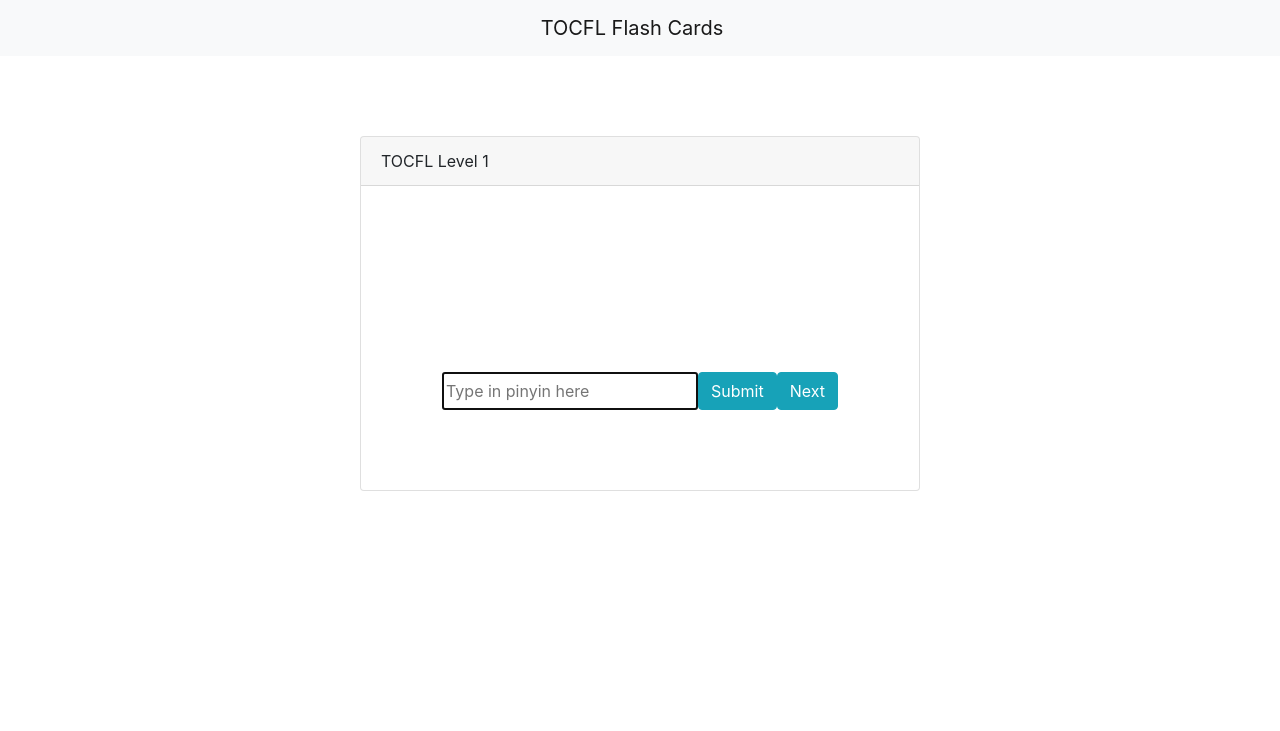
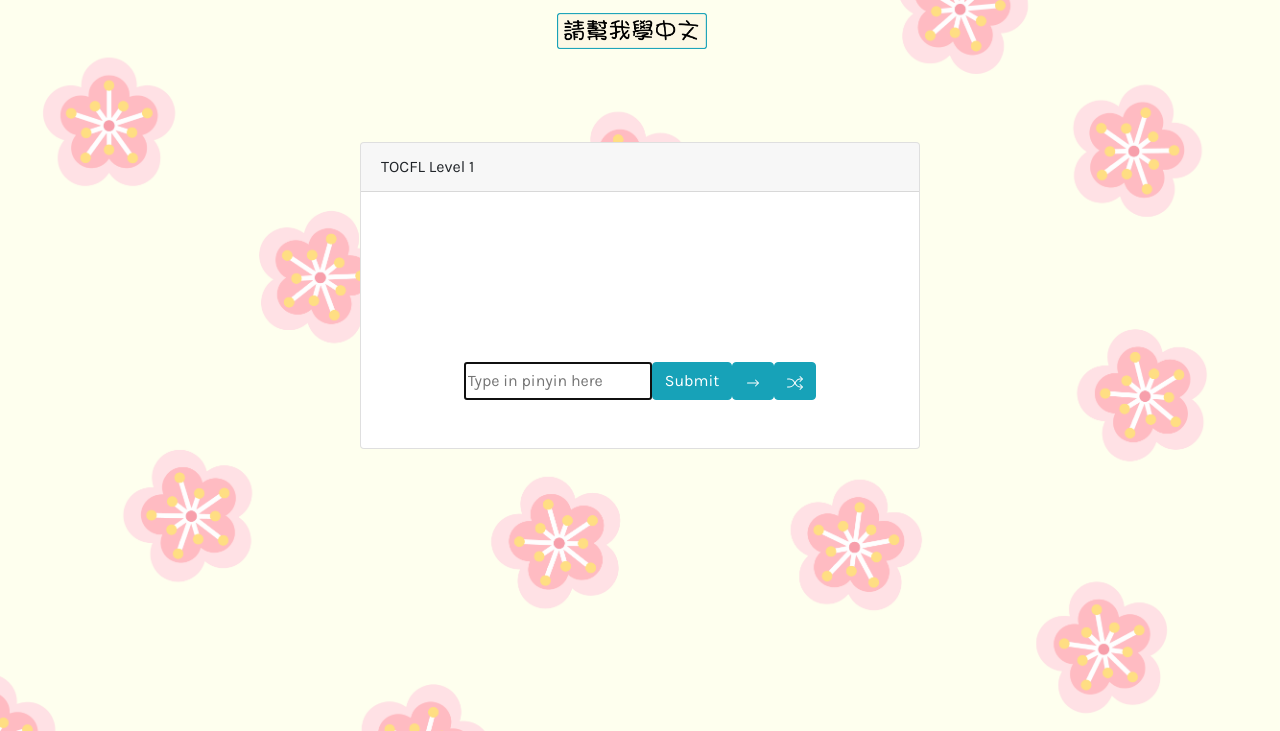
Before and after one commit to cartochien/tocfl_flashcards, a Flask app: page /cards?level=1 in a window 1280 px wide. Shown: the top 731 px of the page. Run offline with Flask 2, Linux system fonts and the light colour scheme; data that the repository does not hold is empty; some libraries are stand-ins or nearby versions.

Commit message:
Added shuffle button and updated background

```diff
--- a/public/css/style.css
+++ b/public/css/style.css
@@ -1,12 +1,26 @@
+.cc-background {
+  background-image: url('/public/img/background.png');
+  background-repeat: no-repeat;
+  background-attachment: fixed;
+  background-size: cover;
+}
+
 .cc-index-card {
     width: 40rem;
     padding-top: 2rem;
     padding-bottom: 4rem;
     margin-top: 5rem;
+    font-family: 'Karla', sans-serif;
 }
+
+/*.cc-title {
+    height: 15px;
+    width: 25px;
+}*/
 
 .cc-index-text {
     padding-bottom: 1rem;
+    font-family: 'Karla', sans-serif;
 }
 
 .cc-index-bottom-buttons{
@@ -16,6 +30,43 @@
 
 }
 
-body {
+.cc-card-header {
+    font-family: 'Karla', sans-serif;
+}
 
+.cc-vocab-body {
+    padding-top: 2rem;
+    padding-bottom: 3rem;
 }
+
+.cc-vocab-word {
+    padding-bottom: 0.5rem;
+    font-family: 'Noto Sans SC', sans-serif;
+}
+
+.cc-input-result {
+    font-family: 'Noto Sans SC', sans-serif;
+}
+
+.cc-vocab-answer {
+    font-family: 'Noto Sans SC', sans-serif;
+}
+
+.cc-text-field {
+    font-family: 'Karla', sans-serif;
+}
+
+.cc-submit-button {
+    font-family: 'Karla', sans-serif;
+}
+
+.cc-next-button {
+    font-family: 'Karla', sans-serif;
+    display: inline-block;
+    vertical-align: middle;
+}
+
+.cc-shuffle-button-icon {
+    display: inline-block;
+    vertical-align: middle;
+}
--- a/templates/cards.html
+++ b/templates/cards.html
@@ -7,23 +7,28 @@
     <link rel="shortcut icon" type="image/png" href="/public/img/favicon.png"/>
     <!-- Bootstrap CSS -->
     <link rel="stylesheet" href="https://stackpath.bootstrapcdn.com/bootstrap/4.4.1/css/bootstrap.min.css" integrity="sha384-Vkoo8x4CGsO3+Hhxv8T/Q5PaXtkKtu6ug5TOeNV6gBiFeWPGFN9MuhOf23Q9Ifjh" crossorigin="anonymous">
+    <link href="https://fonts.googleapis.com/css2?family=Karla&display=swap" rel="stylesheet">
+    <link href="https://fonts.googleapis.com/css2?family=Noto+Sans+SC&display=swap" rel="stylesheet">
+    <link rel="stylesheet" type="text/css" href="/public/css/style.css">
     <title>TOCFL Flash Cards</title>
   </head>
-  <body>
-    <nav class="navbar navbar-light bg-light justify-content-center">
-      <a class="navbar-brand" href="/">TOCFL Flash Cards</a>
+  <body class="cc-background">
+    <nav class="navbar navbar-light bg-transparent justify-content-center">
+      <a class="navbar-brand" href="/">
+        <img src="/public/img/logo.png" alt="Help Me Learn Chinese" style="width:150px;height:36px;">
+      </a>
     </nav>
 
     <div class="container h-100">
       <div class="row d-flex align-items-center">
         <div class="card mx-auto" style="width: 35rem; margin-top: 5rem;">
-          <div class="card-header d-flex justify-content-between">
+          <div class="card-header d-flex justify-content-between cc-card-header">
             <div class="text-left">TOCFL Level {{card_level}}</div>
             <div class="text-right cc-card-progress">&nbsp;</div>
           </div>
-          <div class="card-body" style="padding-top: 3rem; padding-bottom: 5rem;">
+          <div class="card-body cc-vocab-body">
             <div class="row justify-content-center">
-              <h2 class="card-title text-center cc-vocab-word" style="padding-bottom: 0.5rem;">&nbsp</h2>
+              <h2 class="card-title text-center cc-vocab-word">&nbsp;</h2>
             </div>
             <div class = "row justify-content-center d-block">
               <p class="text-center cc-input-result">&nbsp;</p>
@@ -33,7 +38,19 @@
               <div class="col d-flex text-center justify-content-center">
                 <input class="cc-text-field" type="text" placeholder="Type in pinyin here" autofocus>
                 <button type="button" class="btn btn-info cc-submit-button" onclick="submit_answer()">Submit</button>
-                <button type="button" class="btn btn-info cc-next-button" onclick="next_word()">Next</button>
+                <button type="button" class="btn btn-info cc-next-button" onclick="next_word()">
+                  <svg class="bi bi-arrow-right" width="1em" height="1em" viewBox="0 0 16 16" fill="currentColor" xmlns="http://www.w3.org/2000/svg">
+                    <path fill-rule="evenodd" d="M10.146 4.646a.5.5 0 01.708 0l3 3a.5.5 0 010 .708l-3 3a.5.5 0 01-.708-.708L12.793 8l-2.647-2.646a.5.5 0 010-.708z" clip-rule="evenodd"/>
+                    <path fill-rule="evenodd" d="M2 8a.5.5 0 01.5-.5H13a.5.5 0 010 1H2.5A.5.5 0 012 8z" clip-rule="evenodd"/>
+                  </svg>
+                  </button>
+                  <button type="button" class="btn btn-info cc-shuffle-button" onclick="shuffle_words()">
+                  <svg class="bi bi-shuffle cc-shuffle-button-icon" width="1em" height="1em" viewBox="0 0 16 16" fill="currentColor" xmlns="http://www.w3.org/2000/svg">
+                    <path fill-rule="evenodd" d="M12.646 1.146a.5.5 0 01.708 0l2.5 2.5a.5.5 0 010 .708l-2.5 2.5a.5.5 0 01-.708-.708L14.793 4l-2.147-2.146a.5.5 0 010-.708zm0 8a.5.5 0 01.708 0l2.5 2.5a.5.5 0 010 .708l-2.5 2.5a.5.5 0 01-.708-.708L14.793 12l-2.147-2.146a.5.5 0 010-.708z" clip-rule="evenodd"/>
+                    <path fill-rule="evenodd" d="M0 4a.5.5 0 01.5-.5h2c3.053 0 4.564 2.258 5.856 4.226l.08.123c.636.97 1.224 1.865 1.932 2.539.718.682 1.538 1.112 2.632 1.112h2a.5.5 0 010 1h-2c-1.406 0-2.461-.57-3.321-1.388-.795-.755-1.441-1.742-2.055-2.679l-.105-.159C6.186 6.242 4.947 4.5 2.5 4.5h-2A.5.5 0 010 4z" clip-rule="evenodd"/>
+                    <path fill-rule="evenodd" d="M0 12a.5.5 0 00.5.5h2c3.053 0 4.564-2.258 5.856-4.226l.08-.123c.636-.97 1.224-1.865 1.932-2.539C11.086 4.93 11.906 4.5 13 4.5h2a.5.5 0 000-1h-2c-1.406 0-2.461.57-3.321 1.388-.795.755-1.441 1.742-2.055 2.679l-.105.159C6.186 9.758 4.947 11.5 2.5 11.5h-2a.5.5 0 00-.5.5z" clip-rule="evenodd"/>
+                  </svg>
+                  </button>
                 </div>
               </div>
             </div>
@@ -41,75 +58,11 @@
         </div>
       </div>
     </body>
-
     <script src="https://code.jquery.com/jquery-3.1.1.min.js"></script>
     <script src="https://cdn.jsdelivr.net/npm/popper.js@1.16.0/dist/umd/popper.min.js" integrity="sha384-Q6E9RHvbIyZFJoft+2mJbHaEWldlvI9IOYy5n3zV9zzTtmI3UksdQRVvoxMfooAo" crossorigin="anonymous"></script>
     <script src="https://stackpath.bootstrapcdn.com/bootstrap/4.4.1/js/bootstrap.min.js" integrity="sha384-wfSDF2E50Y2D1uUdj0O3uMBJnjuUD4Ih7YwaYd1iqfktj0Uod8GCExl3Og8ifwB6" crossorigin="anonymous"></script>
     <script type="text/javascript">
     var selected_level = {{card_level}};
     </script>
- <!--  <script type="text/javascript">
-  var selected_level = {{card_level}};
-  var vocab_words;
-  var correct_answer = 0;
-  var index = 0;
-  var route = "data?level=" + selected_level;
-  var callback = function(returned_json) {
-  vocab_words = returned_json["cards"];
-  update_ui();
-  };
-  $.getJSON(route, callback);
-
-  //define method that is called when user hits submit button (you will want to use vocab_words and index vars)
-  function submit_answer(){
-  var pinyin = vocab_words[index]["Pinyin"];
-  var pinyin_no_tones = vocab_words[index]["PinyinNoTones"];
-  var pinyin_num = vocab_words[index]["PinyinNum"];
-  var definition = vocab_words[index]["Definition"];
-  // var correct_answer = 0;
-  console.log($(".cc-text-field").val());
-  if ($(".cc-text-field").val() == pinyin_no_tones || $(".cc-text-field").val() == pinyin_num) {
-  correct_answer++;
-  $(".cc-input-result").text("That's correct!").append("&nbsp;").css('color', 'green');
-  $(".cc-vocab-answer").text(pinyin +  ': ' + '"' + definition + '"');
-  $(".cc-text-field").prop( "disabled", true);
-  $(".cc-submit-button").prop( "disabled", true);
-  }
-  else {
-  $(".cc-input-result").text("Sorry, that's not correct.").append("&nbsp;").css('color', 'red');
-  $(".cc-vocab-answer").text(pinyin +  ': ' + '"' + definition + '"');
-  $(".cc-text-field").prop( "disabled", true);
-  $(".cc-submit-button").prop( "disabled", true);
-  }
-  };
-  function next_word(){
-  index++;
-  console.log(index);
-  update_ui();
-  }
-  function update_ui(){
-  vocab_list_length = vocab_words.length;
-  if (vocab_words == null) {
-  return
-  }
-  if (index < vocab_list_length) {
-  var word = vocab_words[index]["Hanzi"];
-  $(".cc-vocab-word").text(word);
-  $(".cc-text-field").val("");
-  $(".cc-input-result").text("");
-  $(".cc-vocab-answer").text("");
-  $(".cc-text-field").prop( "disabled", false);
-  $(".cc-submit-button").prop( "disabled", false);
-  $(".cc-card-progress").text("Vocab Word #"+ (index + 1).toString() + "/" + vocab_list_length.toString())
-  //Vocab Word #__/__
-  }
-
-  else if (index == vocab_list_length){
-  $(".cc-vocab-word").text("You're done!");
-  $(".cc-vocab-answer").text("You got " + correct_answer + "/" + vocab_list_length + " correct! That's " + ((correct_answer/vocab_list_length)*100) + "%!");
-  }
-  };
-  </script> -->
     <script src="/public/js/cards.js"></script>
-  <!--   <script src="/public/js/cards.js"></script> -->
   </html>
```
Also changed, not shown: public/js/cards.js (+48 -23 lines), templates/index.html (+6 -3 lines), public/img/background.png (added), public/img/favicon.png, public/img/logo.png (added), 3 other files. Lines whose indentation alone changed are shown as unchanged.
